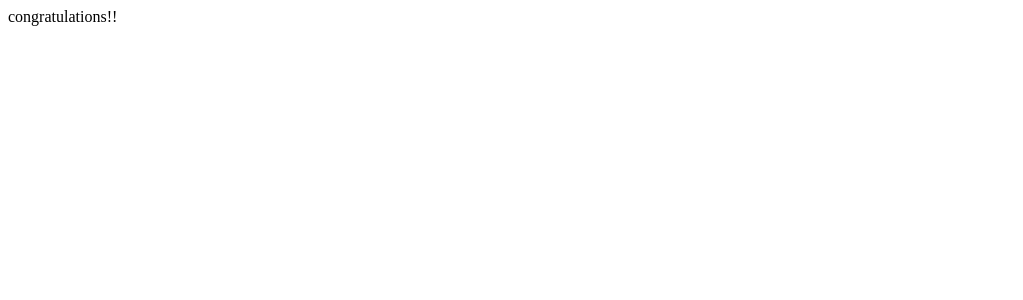
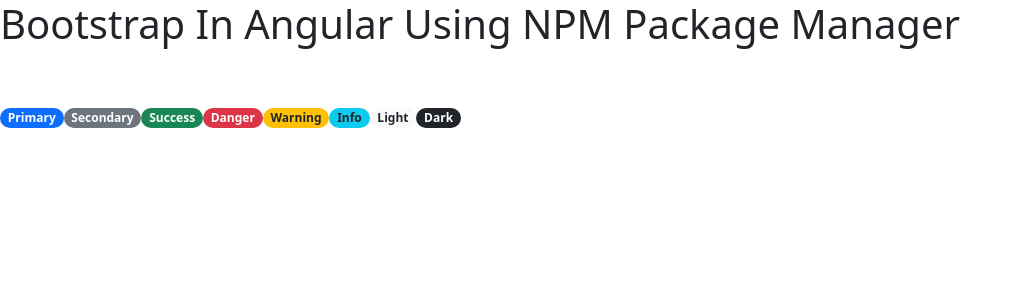
Before and after one commit to habibdevsy/shopping, an Angular app: page / in a window 1280 px wide. Shown: the top 300 px of the page, without its empty margins (0-1023 px from the left). Built offline with nearby package versions, Linux system fonts and the light colour scheme.

Commit message:
add bootstrap

```diff
--- a/package.json
+++ b/package.json
@@ -20,6 +20,7 @@
     "@angular/platform-browser": "~11.2.0",
     "@angular/platform-browser-dynamic": "~11.2.0",
     "@angular/router": "~11.2.0",
+    "bootstrap": "^5.1.3",
     "rxjs": "~6.6.0",
     "tslib": "^2.0.0",
     "zone.js": "~0.11.3"
--- a/src/app/app.component.html
+++ b/src/app/app.component.html
@@ -1 +1,11 @@
-congratulations!!
+<h1>Bootstrap In Angular Using NPM Package Manager</h1>
+<br>
+<br>
+<span class="badge rounded-pill bg-primary">Primary</span>
+<span class="badge rounded-pill bg-secondary">Secondary</span>
+<span class="badge rounded-pill bg-success">Success</span>
+<span class="badge rounded-pill bg-danger">Danger</span>
+<span class="badge rounded-pill bg-warning text-dark">Warning</span>
+<span class="badge rounded-pill bg-info text-dark">Info</span>
+<span class="badge rounded-pill bg-light text-dark">Light</span>
+<span class="badge rounded-pill bg-dark">Dark</span>
--- a/src/styles.css
+++ b/src/styles.css
@@ -1 +1,2 @@
 /* You can add global styles to this file, and also import other style files */
+@import '~bootstrap/dist/css/bootstrap.min.css';
```
Also changed, not shown: 1 other file (tests, documents, lock files or other folders).
